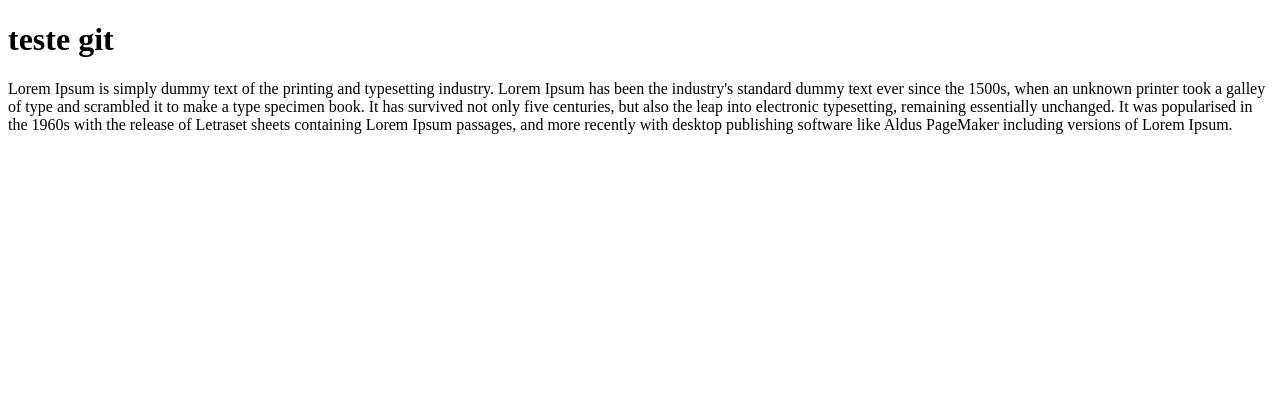
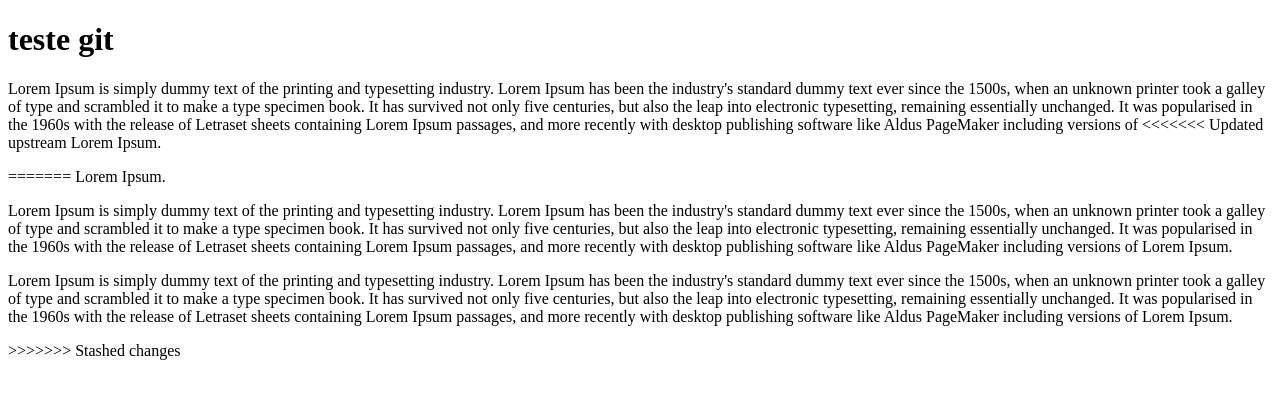
Before and after one commit to Fabio0013/teste-git, a plain HTML site: page index.html in a window 1280 px wide. Drawn offline with Linux system fonts and the light colour scheme.

Commit message:
Update 3 textos

```diff
--- a/index.html
+++ b/index.html
@@ -14,6 +14,29 @@
          electronic typesetting, remaining essentially unchanged. It was popularised in the
          1960s with the release of Letraset sheets containing Lorem Ipsum passages, and more
          recently with desktop publishing software like Aldus PageMaker including versions of
+<<<<<<< Updated upstream
          Lorem Ipsum.</p>
+=======
+         Lorem Ipsum.
+    </p>
+    <p>Lorem Ipsum is simply dummy text of the printing and typesetting industry.
+        Lorem Ipsum has been the industry's standard dummy text ever since the 1500s,
+         when an unknown printer took a galley of type and scrambled it to make a type
+         specimen book. It has survived not only five centuries, but also the leap into
+         electronic typesetting, remaining essentially unchanged. It was popularised in the
+         1960s with the release of Letraset sheets containing Lorem Ipsum passages, and more
+         recently with desktop publishing software like Aldus PageMaker including versions of
+         Lorem Ipsum.
+    </p>
+    <p>Lorem Ipsum is simply dummy text of the printing and typesetting industry.
+        Lorem Ipsum has been the industry's standard dummy text ever since the 1500s,
+         when an unknown printer took a galley of type and scrambled it to make a type
+         specimen book. It has survived not only five centuries, but also the leap into
+         electronic typesetting, remaining essentially unchanged. It was popularised in the
+         1960s with the release of Letraset sheets containing Lorem Ipsum passages, and more
+         recently with desktop publishing software like Aldus PageMaker including versions of
+         Lorem Ipsum.
+    </p>
+>>>>>>> Stashed changes
 </body>
 </html>
```
